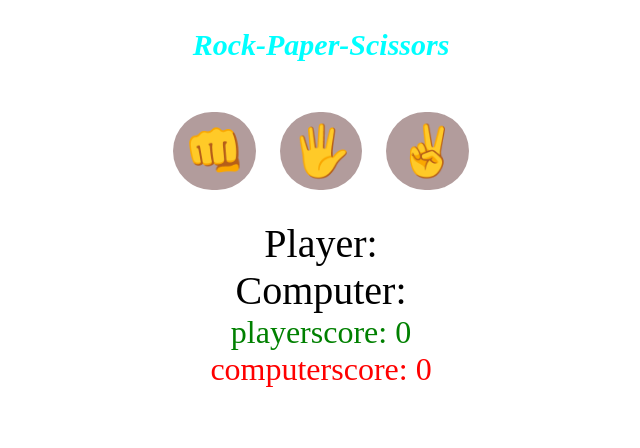
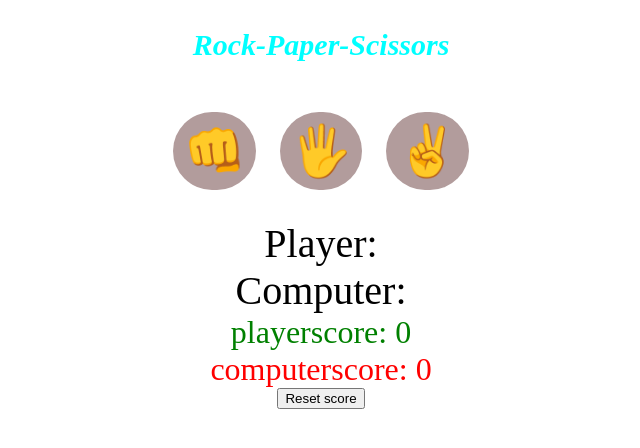
Before and after one commit to Dev-Istyak/ROCK-PAPER-SCISSORS, a plain HTML site: page index.html in a window 1280 px wide. Shown: the whole page, without its empty margins (319-959 px from the left). Drawn offline with Linux system fonts and the light colour scheme.

Commit message:
Update index.html

```diff
--- a/index.html
+++ b/index.html
@@ -25,6 +25,7 @@
             computerscore:
             <span id="computerscore">0</span>
         </div>
+        <button id="reset" onclick="resetbutton()">Reset score</button>
     </div>
 
     <script src="app.js"></script>
```
